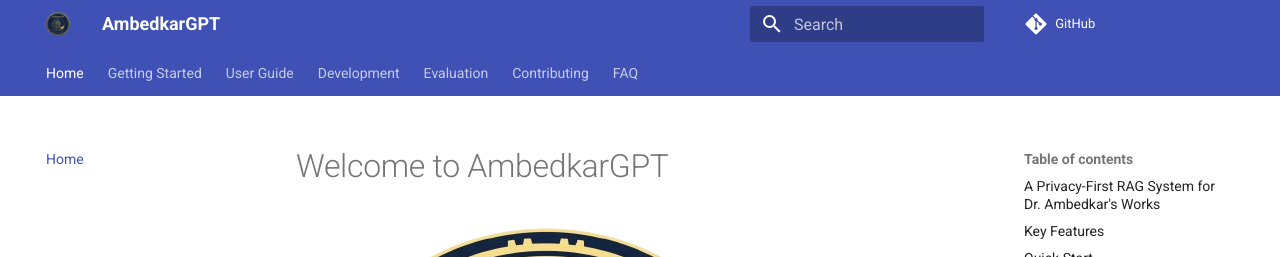
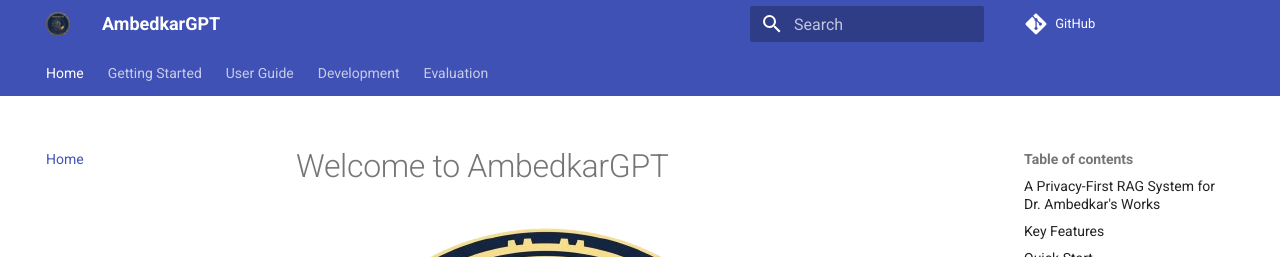
Before and after one commit to pranav271103/AmbedkarGPT-Intern-Task, an MkDocs documentation site: the page built from docs/index.md, in a window 1280 px wide and 900 px high. Shown: the top 257 px of the window. Built offline with MkDocs 1.6.1 and Material for MkDocs 9.7.7, drawn with Linux system fonts in a browser that asks for light colours; comment, search, counter and statistics services are not loaded.

Commit message:
fix: fix: update mkdocs config and remove non-existent files

```diff
--- a/mkdocs.yml
+++ b/mkdocs.yml
@@ -13,7 +13,7 @@
     - navigation.sections
     - navigation.indexes
     - navigation.top
-  logo: assets/logo.png
+  logo: assets/Logo.png
   favicon: assets/favicon.ico
 
 markdown_extensions:
@@ -40,9 +40,6 @@
     - Extending: development/extending.md
   - Evaluation:
     - Framework: evaluation/framework.md
-    - Metrics: evaluation/metrics.md
-  - Contributing: contributing.md
-  - FAQ: faq.md
 
 extra_css:
   - css/extra.css
```
